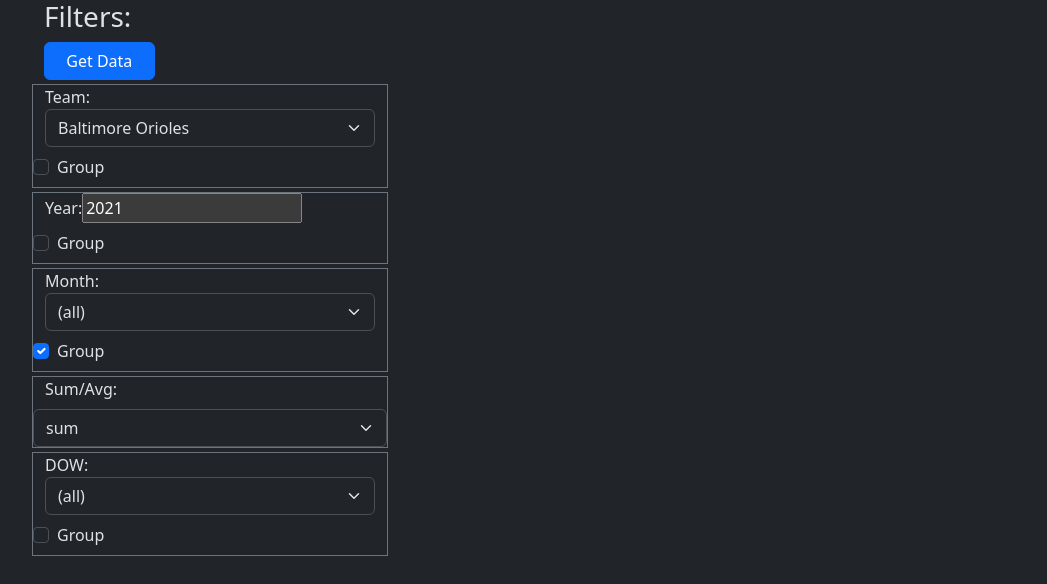
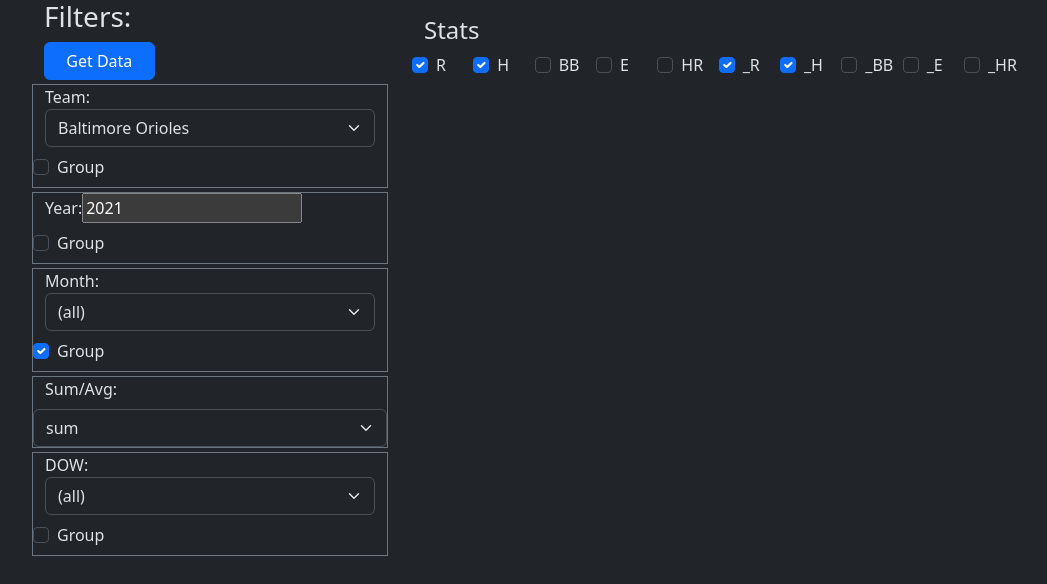
Before and after one commit to praphael/baseball, a React (Vite) app in the folder webapp/vite-baseball-stats/: page / in a window 1280 px wide. Shown: the top 584 px of the page, without its empty margins (50-1097 px from the left). Built offline with nearby package versions, Linux system fonts and the light colour scheme.

Commit message:
add stat types

```diff
--- a/webapp/vite-baseball-stats/src/App.jsx
+++ b/webapp/vite-baseball-stats/src/App.jsx
@@ -4,8 +4,9 @@ import BoxScoreFilters from './components/BoxScoreFilters.jsx'
 import Results from './components/Results.jsx'
 
 import { doRequest } from './js/requests.js'
+import StatTypes from './components/StatTypes.jsx';
 
-function makeBoxScoreQueryString(filter) {
+function makeBoxScoreQueryString(filter, statTypes) {
   let qy = "";
   filter.values.forEach((v, k) => {
     if(v.length > 0) {
@@ -18,20 +19,26 @@ function makeBoxScoreQueryString(filter) {
   });
   if (grp.length > 0)
     qy += ("grp=" + grp.slice(1));
-  qy += ("&agg=" + filter.agg)
+  qy += ("&agg=" + filter.agg);
+  qy += "&stats=";
+  let stqy = ""
+  statTypes.forEach((st) => { stqy += "," + st})
+  qy += stqy.slice(1)
   return qy;
 }
 
-const resultsClass="container";
+const resultsClass="row";
+const statTypesClassName="row";
 const updateButtonClass="btn btn-primary col-4";
 
 function App() {
   const [results, setResults] = useState("");
   const [filter, setFilter] = useState({});
+  const [statTypes, setStatTypes] = useState(new Set());
 
   const updateData = async () => {
     console.log("updateData");
-    const qy = makeBoxScoreQueryString(filter);
+    const qy = makeBoxScoreQueryString(filter, statTypes);
     console.log("qy=", qy);
     const url = "/box?" + qy + "&ret=html-bs";
     const r = await doRequest(url, 'GET', null, "", null, "html", (e) => {
@@ -47,16 +54,18 @@ function App() {
       <div className="container">
         <div className="row">
           <div className="col-4">
-      { /* <form className="form"> */ }
             <div className="container"><h3 className="col-2">Filters:</h3>
               <span className="col-2"></span>
               <button className={updateButtonClass} onClick={()=>(updateData())}>Get Data</button>
             </div>
             <BoxScoreFilters filter={filter} setFilter={setFilter} />
-      { /* </form> */ }
           </div>
           <div className="col-8 mt-3">
+            <div className="container">
+               { /*  */ }
+              <StatTypes statTypes={statTypes} setStatTypes={setStatTypes} divClassName={statTypesClassName}/>
               <Results resultsTable={results} divClassName={resultsClass}/>
+            </div>
           </div>
         </div>
       </div>
--- a/webapp/vite-baseball-stats/src/components/FilterGroupCheck.jsx
+++ b/webapp/vite-baseball-stats/src/components/FilterGroupCheck.jsx
@@ -1,7 +1,8 @@
 import React from 'react'
 import { useState } from 'react'
 
-const FilterGroupCheck = ({fieldName, initValue, onChange, checkClass, divClass}) => {
+const FilterGroupCheck = ({fieldName, initValue, onChange,
+                           checkClass, divClass, labelClass}) => {
   const [val, setVal] = useState(initValue);
 
   const onNewVal = (v) => {
@@ -14,7 +15,7 @@ const FilterGroupCheck = ({fieldName, initValue, onChange, checkClass, divClass}
     <div className={divClass}>
         <input className={checkClass} type="checkbox" id={id} checked={val} onChange={
             (e)=>(onNewVal(e.target.checked))} />
-        <label htmlFor={id}>Group</label>
+        <label className={labelClass} htmlFor={id}>Group</label>
     </div>
   )
 }
--- /dev/null
+++ b/webapp/vite-baseball-stats/src/components/StatTypeCheck.jsx
@@ -0,0 +1,25 @@
+import React from 'react'
+
+import { useState } from 'react'
+
+const StatTypeCheck = ({fieldName, initValue, onChange,
+    checkClass, divClass, labelClass}) => {
+    const [val, setVal] = useState(initValue);
+
+    const onNewVal = (v) => {
+        onChange(fieldName, v);
+        setVal(v);
+    }
+
+    console.log("StatTypeCheck ", fieldName, " initValue=", initValue)
+    const id = `"stat_${fieldName}"`;
+    return (
+      <div className={divClass}>
+        <input className={checkClass} type="checkbox" id={id} checked={val} onChange={
+            (e)=>(onNewVal(e.target.checked))} />
+        <label className={labelClass} htmlFor={id}>{fieldName}</label>
+      </div>
+    )
+}
+
+export default StatTypeCheck
--- /dev/null
+++ b/webapp/vite-baseball-stats/src/components/StatTypes.jsx
@@ -0,0 +1,43 @@
+import React from 'react'
+import { useEffect, useState } from 'react'
+
+import StatTypeCheck from './StatTypeCheck'
+
+import { statTypesArr, statSetDefault } from '../js/stats.js'
+
+const groupDivClass = "col-1 form-check mb-2";
+const checkClass = "col-2 form-check-input";
+const groupLabelClass= "form-check-label"
+
+const statSet = statSetDefault;
+
+const StatTypes = ({statTypes, setStatTypes, divClassName}) => {
+    useEffect(() => {
+      // initial value for filter
+      setStatTypes(statSet)
+    }, [])
+
+    const onStatTypeChange = (stat, value) => {
+        console.log("onStatTypeChange stat=", stat, "value=", value);
+        if(value) statTypes.add(stat);
+        else statTypes.delete(stat);
+        setStatTypes(statTypes);
+    }
+
+    console.log("statSet=", statSet);
+    return (
+      <>
+        <h4>Stats</h4>
+        <div className={divClassName}>
+
+        {
+        statTypesArr.map((st)=> ( <StatTypeCheck key={st+"_k"} fieldName={st}
+        initValue={statSet.has(st)} onChange={onStatTypeChange} checkClass={checkClass}
+        divClass={groupDivClass} labelClass={groupLabelClass} />))
+       }
+        </div>
+      </>
+    )
+}
+
+export default StatTypes
--- /dev/null
+++ b/webapp/vite-baseball-stats/src/js/stats.js
@@ -0,0 +1,10 @@
+const statTypesArr = ["R", "H", "BB", "E", "HR",
+                      "_R", "_H", "_BB", "_E", "_HR"];
+
+const statSetDefault = new Set();
+statSetDefault.add("R")
+statSetDefault.add("H")
+statSetDefault.add("_R")
+statSetDefault.add("_H")
+
+export { statTypesArr, statSetDefault }
```
Lines whose indentation alone changed are shown as unchanged.
